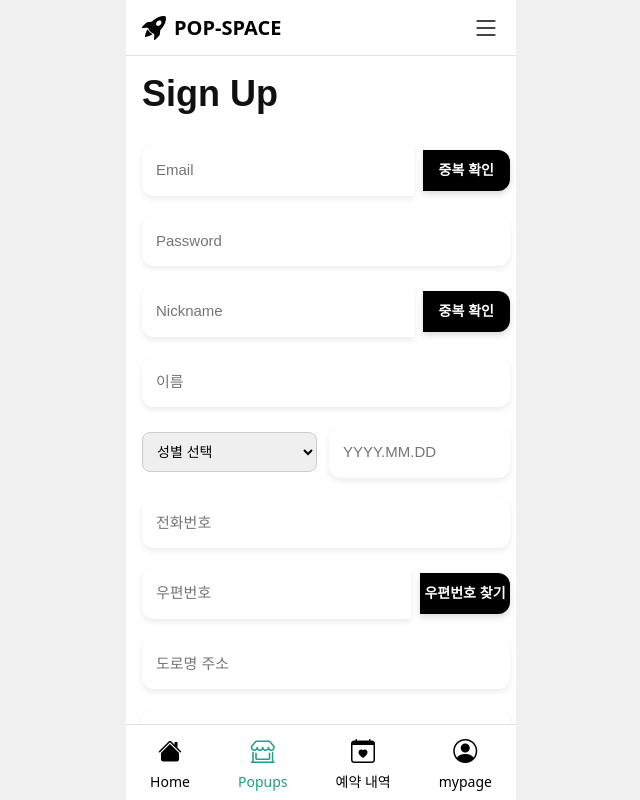
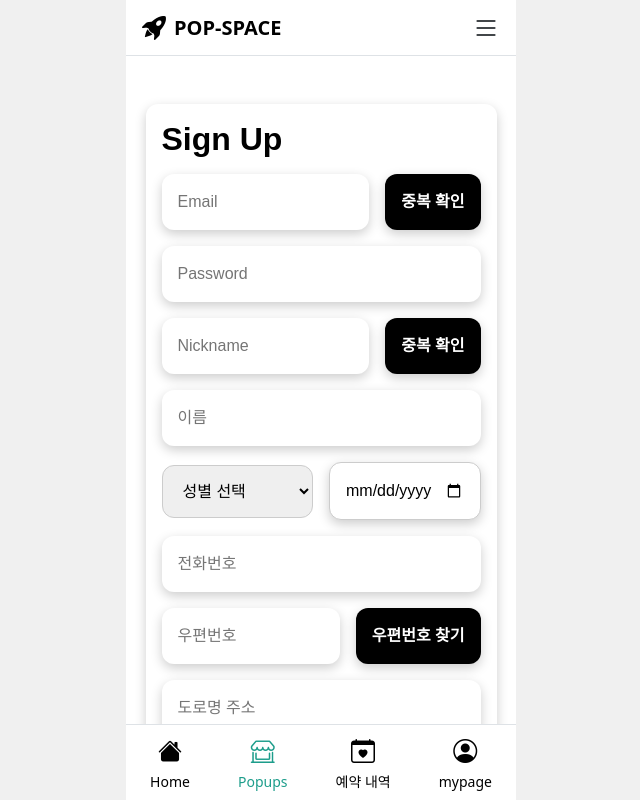
Before and after one commit to KosaOneShot/popspace_FE, a React (Vite) app: page /auth/register in a window 1280 px wide. Shown: the whole page, without its empty margins (319-959 px from the left). Built offline with nearby package versions, Linux system fonts and the light colour scheme; no server answers.

Commit message:
feat: 회원가입 최종

```diff
--- a/src/pages/auth/register/RegisterForm.css
+++ /dev/null
@@ -1,142 +0,0 @@
-.register-container {
-  width: 100%;
-  margin: 1.25rem auto 2.5rem auto;        /* 20px auto 40px auto */
-  padding: 2rem 1rem;                  /* 30px 16px */
-  background-color: #fff;
-  border-radius: 1rem;                     /* 16px */
-  box-shadow: 0 0.375rem 1.25rem rgba(0, 0, 0, 0.1); /* 6px 20px */
-  font-family: 'Pretendard', sans-serif;
-  animation: fadeIn 0.5s ease-in-out;
-}
-.register-title {
-  font-size: 36px;
-  font-weight: bold;
-  margin-bottom: 30px;
-  color: #111;
-  text-align: left;
-}
-
-.register-form {
-  display: flex;
-  flex-direction: column;
-  gap: 20px;
-}
-
-.input-group {
-  display: flex;
-  align-items: center;
-  gap: 10px;
-  flex-wrap: nowrap;
-  width: 100%;
-  box-sizing: border-box;
-}
-
-.input-group input {
-  flex: 1 1 auto;
-  min-width: 100px;
-  /* 쪼그라듦 방지 */
-}
-
-.register-form input {
-  flex: 1;
-  min-width: 0;
-  padding: 14px;
-  border: none;
-  border-radius: 12px;
-  box-shadow: 0 3px 6px rgba(0, 0, 0, 0.08);
-  font-size: 15px;
-  background-color: #fff;
-  transition: box-shadow 0.3s ease;
-}
-
-.register-form input:focus {
-  box-shadow: 0 0 0 3px rgba(29, 157, 139, 0.3);
-  outline: none;
-}
-
-.check-button {
-  display: flex;
-  align-items: center;
-  justify-content: center;
-
-  padding: 10px 16px;
-  font-size: 14px;
-  border-radius: 12px;
-  border: none;
-  background-color: #000000;
-  color: white;
-  font-weight: 600;
-  box-shadow: 0 3px 6px rgba(0, 0, 0, 0.15);
-  cursor: pointer;
-  transition: background-color 0.3s ease, transform 0.2s ease;
-  white-space: nowrap;
-  max-width: 90px;
-  flex-shrink: 0;
-}
-
-.check-button:hover {
-  background-color: #5d4037;
-  transform: translateY(-1px);
-}
-
-.register-form button[type="submit"] {
-  padding: 14px;
-  background-color: #1D9D8B;
-  color: white;
-  font-weight: bold;
-  font-size: 15px;
-  border: none;
-  border-radius: 12px;
-  cursor: pointer;
-  transition: background-color 0.3s ease, transform 0.2s ease;
-}
-
-.register-form button[type="submit"]:hover {
-  background-color: #157a6f;
-  transform: translateY(-1px);
-}
-
-.error-message,
-.success-message {
-  text-align: center;
-  margin-top: 15px;
-  font-weight: 500;
-}
-
-.error-message {
-  color: red;
-}
-
-.success-message {
-  color: green;
-}
-
-.sex-birth-group {
-  display: flex;
-  gap: 12px;
-  /* 요소 사이 여백 */
-  align-items: center;
-  width: 100%;
-}
-
-.sex-birth-group select,
-.sex-birth-group input[type="date"] {
-  flex: 1;
-  padding: 10px;
-  font-size: 14px;
-  border-radius: 8px;
-  border: 1px solid #ccc;
-  box-sizing: border-box;
-}
-
-@keyframes fadeIn {
-  0% {
-    opacity: 0;
-    transform: translateY(10px);
-  }
-
-  100% {
-    opacity: 1;
-    transform: translateY(0);
-  }
-}
--- /dev/null
+++ b/src/pages/auth/register/RegisterForm.module.css
@@ -0,0 +1,136 @@
+.registerContainer {
+  width: 90%;
+  margin: 6.5rem auto 7.5rem;
+  padding: 1rem;
+  background-color: #fff;
+  border-radius: 0.75rem;
+  box-shadow: 0 0.25rem 0.75rem rgba(0, 0, 0, 0.2);
+  font-family: 'Pretendard', sans-serif;
+  animation: fadeIn 0.5s ease-in-out;
+}
+
+.registerTitle {
+  font-size: 2rem;
+  font-weight: bold;
+  margin-bottom: 1rem;
+  color: #000000;
+  text-align: left;
+}
+
+.registerForm {
+  display: flex;
+  flex-direction: column;
+  gap: 1rem;
+}
+
+.inputGroup {
+  display: flex;
+  align-items: center;
+  gap: 1rem;
+  flex-wrap: nowrap;
+  width: 100%;
+  box-sizing: border-box;
+}
+
+.inputGroup input {
+  flex: 1 1 auto;
+  min-width: 6.25rem;
+}
+
+.registerForm input {
+  /* flex: 1; */
+  min-width: 0;
+  padding: 1rem;
+  border: none;
+  border-radius: 0.75rem;
+  box-shadow: 0 0.25rem 0.75rem rgba(0, 0, 0, 0.2);
+  font-size: 1rem;
+  background-color: #fff;
+  transition: box-shadow 0.3s ease;
+}
+
+.checkButton {
+  display: flex;
+  align-items: center;
+  justify-content: center;
+  padding: 1rem;
+  font-size: 1rem;
+  border-radius: 0.75rem;
+  border: none;
+  background-color: #000000;
+  color: white;
+  font-weight: 600;
+  box-shadow: 0 0.25rem 0.75rem rgba(0, 0, 0, 0.2);
+  cursor: pointer;
+  transition: background-color 0.3s ease, transform 0.2s ease;
+  white-space: nowrap;
+  flex-shrink: 0;
+}
+
+.registerForm button[type="submit"] {
+  padding: 1rem;
+  background-color: #1D9D8B;
+  color: #fff;
+  font-weight: bold;
+  font-size: 1rem;
+  border: none;
+  border-radius: 0.75rem;
+  cursor: pointer;
+  transition: background-color 0.3s ease, transform 0.2s ease;
+}
+
+.sexBirthGroup {
+  display: flex;
+  gap: 1rem;
+  align-items: center;
+}
+
+.sexBirthGroup select,
+.sexBirthGroup input[type="date"] {
+  flex: 1;
+  padding: 1rem;
+  font-size: 1rem;
+  border-radius: 0.75rem;
+  border: 1px solid #ccc;
+  box-sizing: border-box;
+}
+
+@keyframes fadeIn {
+  0% {
+    opacity: 0;
+    transform: translateY(0.625rem);
+    /* 10px */
+  }
+
+  100% {
+    opacity: 1;
+    transform: translateY(0);
+  }
+}
+
+.successMessage {
+  color: green;
+  font-size: 1rem;
+  margin-top: 0.25rem;
+}
+
+.errorMessage {
+  color: red;
+  font-size: 1rem;
+  margin-top: 0.25rem;
+}
+
+.checkButton:hover {
+  background-color: #5d4037;
+  transform: translateY(-0.0625rem);
+}
+
+.registerForm button[type="submit"]:hover {
+  background-color: #157a6f;
+  transform: translateY(-0.0625rem);
+}
+
+.registerForm input:focus {
+  box-shadow: 0 0 0 0.25rem rgba(29, 157, 139, 0.3);
+  outline: none;
+}
--- a/src/pages/auth/register/RegisterFrom.jsx
+++ b/src/pages/auth/register/RegisterFrom.jsx
@@ -2,7 +2,8 @@ import { useState } from 'react';
 import { useNavigate } from 'react-router-dom';
 import AddressModal from '../../../components/modal/AddressModal';
 import axi from '../../../utils/axios/Axios';
-import './RegisterForm.css';
+import styles from './RegisterForm.module.css';
+import birthDateFormat from "../../../utils/birthDateFormat";
 
 const initialFormData = {
   email: '', password: '', nickname: '',
@@ -16,11 +17,14 @@ const RegisterForm = () => {
   const navigate = useNavigate();
   const [isDaumPostOpen, setIsDaumPostOpen] = useState(false);
   const [formData, setFormData] = useState(initialFormData);
+  const [isEmailAvailable, setIsEmailAvailable] = useState(null);
+  const [emailCheckMessage, setEmailCheckMessage] = useState('');
+  const [isNicknameAvailable, setIsNicknameAvailable] = useState(null);
+  const [nicknameCheckMessage, setNicknameCheckMessage] = useState('');
+
   const [error, setError] = useState('');
-  const [success, setSuccess] = useState('');
 
-
-  const handleComplete = (data) => {
+  const handleAddressComplete = (data) => {
     setFormData(prev => ({
       ...prev,
       zipcode: data.zonecode,
@@ -29,34 +33,76 @@ const RegisterForm = () => {
     setIsDaumPostOpen(false);
   };
 
-  const handleChange = (e) => {
-    const { name, value, type, checked } = e.target;
-
-    if (name === 'birthDate') {
-      // 숫자만 남기고 최대 8자리 추출
-      const digits = value.replace(/\D/g, '').slice(0, 8);
-
-      let formatted = digits;
-      if (digits.length >= 5 && digits.length < 7) {
-        formatted = `${digits.slice(0, 4)}.${digits.slice(4)}`;
-      } else if (digits.length >= 7) {
-        formatted = `${digits.slice(0, 4)}.${digits.slice(4, 6)}.${digits.slice(6)}`;
-      }
-
-      setFormData(prev => ({ ...prev, birthDate: formatted }));
-      return;
-    }
+  const handleChange = ({ target: { name, value, type, checked } }) => {
+    const nextValue =
+      name === 'birthDate'
+        ? birthDateFormat(value)
+        : type === 'checkbox'
+          ? checked
+          : value;
 
     setFormData(prev => ({
       ...prev,
-      [name]: type === 'checkbox' ? checked : value,
+      [name]: nextValue,
     }));
+
+    if (name === 'email') {
+      setIsEmailAvailable(null);
+      setEmailCheckMessage('');
+    }
+    if (name === 'nickname') {
+      setIsNicknameAvailable(null);
+      setNicknameCheckMessage('');
+    }
   };
 
-  const handleSubmit = async (e) => {
-    e.preventDefault();
+  const handleCheckEmail = async () => {
     try {
-      const payload = {
+      console.log(formData.email);
+
+      const res = await axi.post('/auth/email/check-duplication', {
+        email: formData.email
+      });
+
+      if (res.status === 200) {
+        setIsEmailAvailable(true);
+        setEmailCheckMessage('사용 가능한 이메일입니다.');
+      }
+    } catch (err) {
+      if (err.response && err.response.status === 409) {
+        setIsEmailAvailable(false);
+        setEmailCheckMessage('이미 사용 중인 이메일입니다.');
+      } else {
+        setIsEmailAvailable(false);
+        setEmailCheckMessage('검증 중 오류가 발생했습니다.');
+      }
+    }
+  };
+
+  const handleCheckNickname = async () => {
+    try {
+      console.log(formData.nickname);
+
+      const res = await axi.post('/auth/nickname/check-duplication', {
+        nickname: formData.nickname
+      });
+
+      if (res.status === 200) {
+        setIsNicknameAvailable(true);
+        setNicknameCheckMessage('사용 가능한 닉네임입니다.');
+      }
+    } catch (err) {
+      if (err.response && err.response.status === 409) {
+        setIsNicknameAvailable(false);
+        setNicknameCheckMessage('이미 사용 중인 닉네임입니다.');
+      } else {
+        setIsNicknameAvailable(false);
+        setNicknameCheckMessage('검증 중 오류가 발생했습니다.');
+      }
+    }
+  };
+
+  const buildPayload = () => ({
     email: formData.email,
     password: formData.password,
     nickname: formData.nickname,
@@ -67,50 +113,70 @@ const RegisterForm = () => {
     roadAddress: formData.roadAddress,
     detailAddress: formData.detailAddress,
     agreement: formData.agreement ? 'Y' : 'N',
-      };
+  });
+
+  const handleSubmit = async (e) => {
+    e.preventDefault();
+
+    // 이메일 중복 확인 안 했거나 실패한 경우
+    if (isEmailAvailable !== true) {
+      setError('이메일 중복 확인을 완료해주세요.');
+      return;
+    }
+
+    // 닉네임 중복 확인 안 했거나 실패한 경우
+    if (isNicknameAvailable !== true) {
+      setError('닉네임 중복 확인을 완료해주세요.');
+      return;
+    }
+
+    try {
+      const payload = buildPayload();
+      console.log(payload);
 
       await axi.post('/auth/register', payload);
       setError('');
-      setSuccess('회원가입 성공!');
-      setFormData({
-        email: '', password: '', nickname: '',
-        memberName: '', sex: '', birthDate: '',
-        phoneNumber: '', zipcode: '',
-        roadAddress: '', detailAddress: '',
-        agreement: false,
-      });
+      setFormData(initialFormData);
       navigate('/auth/login');
     } catch (err) {
-      setSuccess('');
+      console.log('❌ Error response:', err.response);
       setError(err.response?.data?.message || '오류 발생');
     }
   };
 
+  return (
+    <div className={styles.registerContainer}>
+      <h2 className={styles.registerTitle}>Sign Up</h2>
 
+      {error && <p className={styles.errorMessage}>{error}</p>}
 
-  return (
-    <div className="register-container">
-      <h2 className="register-title">Sign Up</h2>
+      <form className={styles.registerForm} onSubmit={handleSubmit}>
+        <div className={styles.inputGroup}>
+          <input type="email" name="email" placeholder="Email" value={formData.email} onChange={handleChange} required className={styles.input} />
+          <button type="button" className={styles.checkButton} onClick={handleCheckEmail}>중복 확인</button>
+        </div>
+        {emailCheckMessage && (
+          <p className={isEmailAvailable ? styles.successMessage : styles.errorMessage
+          }>
+            {emailCheckMessage}
+          </p>
+        )}
 
-      {error && <p className="error-message">{error}</p>}
-      {success && <p className="success-message">{success}</p>}
+        <input type="password" autoComplete="new-password" name="password" placeholder="Password" value={formData.password} onChange={handleChange} required className={styles.input} />
 
-      <form className="register-form" onSubmit={handleSubmit}>
-        <div className="input-group">
-          <input type="email" name="email" placeholder="Email" required autoComplete="username" />
-          <button type="button" className="check-button">중복 확인</button>
+        <div className={styles.inputGroup}>
+          <input type="text" name="nickname" placeholder="Nickname" value={formData.nickname} onChange={handleChange} required className={styles.input} />
+          <button type="button" className={styles.checkButton} onClick={handleCheckNickname}>중복 확인</button>
         </div>
+        {nicknameCheckMessage && (
+          <p className={isNicknameAvailable ? styles.successMessage : styles.errorMessage}>
+            {nicknameCheckMessage}
+          </p>
+        )}
 
-        <input type="password" autoComplete="new-password" name="password" placeholder="Password" value={formData.password} onChange={handleChange} required />
+        <input type="text" name="memberName" placeholder="이름" value={formData.memberName} onChange={handleChange} required className={styles.input} />
 
-        <div className="input-group">
-          <input type="text" name="nickname" placeholder="Nickname" value={formData.nickname} onChange={handleChange} required />
-          <button type="button" className="check-button">중복 확인</button>
-        </div>
-
-        <input type="text" name="memberName" placeholder="이름" value={formData.memberName} onChange={handleChange} required />
-
-        <div className="sex-birth-group">
+        <div className={styles.sexBirthGroup}>
           <select name="sex" value={formData.sex} onChange={handleChange} required>
             <option value="">성별 선택</option>
             <option value="M">남성</option>
@@ -118,21 +184,18 @@ const RegisterForm = () => {
           </select>
 
           <input
-            type="text"
+            type="date"
             name="birthDate"
-            placeholder="YYYY.MM.DD"
-            inputMode="numeric"  // 모바일에서 숫자 키패드
             value={formData.birthDate}
             onChange={handleChange}
-            maxLength={10}
             required
+            className={styles.input}
           />
+        </div>
 
+        <input type="tel" name="phoneNumber" placeholder="전화번호" value={formData.phoneNumber} onChange={handleChange} required className={styles.input} />
 
-        </div>
-        <input type="tel" name="phoneNumber" placeholder="전화번호" value={formData.phoneNumber} onChange={handleChange} required />
-
-        <div className="input-group">
+        <div className={styles.inputGroup}>
           <input
             type="text"
             name="zipcode"
@@ -140,14 +203,15 @@ const RegisterForm = () => {
             value={formData.zipcode}
             onChange={handleChange}
             readOnly
+            className={styles.input}
           />
-          <button type="button" className="check-button" onClick={() => setIsDaumPostOpen(true)}>
+          <button type="button" className={styles.checkButton} onClick={() => setIsDaumPostOpen(true)}>
             우편번호 찾기
           </button>
         </div>
 
         {isDaumPostOpen && (
-          <AddressModal onComplete={handleComplete} onClose={() => setIsDaumPostOpen(false)} />
+          <AddressModal onComplete={handleAddressComplete} onClose={() => setIsDaumPostOpen(false)} />
         )}
 
         <input
@@ -157,15 +221,16 @@ const RegisterForm = () => {
           value={formData.roadAddress}
           onChange={handleChange}
           readOnly
+          className={styles.input}
         />
-        <input type="text" name="detailAddress" placeholder="상세 주소" value={formData.detailAddress} onChange={handleChange} required />
+        <input type="text" name="detailAddress" placeholder="상세 주소" value={formData.detailAddress} onChange={handleChange} required className={styles.input} />
 
-        <label className="checkbox-group">
+        <label className={styles.checkboxGroup}>
           <input type="checkbox" name="agreement" checked={formData.agreement} onChange={handleChange} />
           개인정보 처리방침에 동의합니다
         </label>
 
-        <button type="submit">가입하기</button>
+        <button type="submit" className={styles.submitButton}>가입하기</button>
       </form>
     </div>
   );
--- /dev/null
+++ b/src/utils/birthDateFormat.jsx
@@ -0,0 +1,13 @@
+
+const birthDateFormat = (value) => {
+    const digits = value.replace(/\D/g, '').slice(0, 8);
+    let formatted = digits;
+    if (digits.length >= 5 && digits.length < 7) {
+        formatted = `${digits.slice(0, 4)}-${digits.slice(4)}`;
+    } else if (digits.length >= 7) {
+        formatted = `${digits.slice(0, 4)}-${digits.slice(4, 6)}-${digits.slice(6)}`;
+    }
+    return formatted;
+};
+
+export default birthDateFormat;
```
Lines whose indentation alone changed are shown as unchanged.
